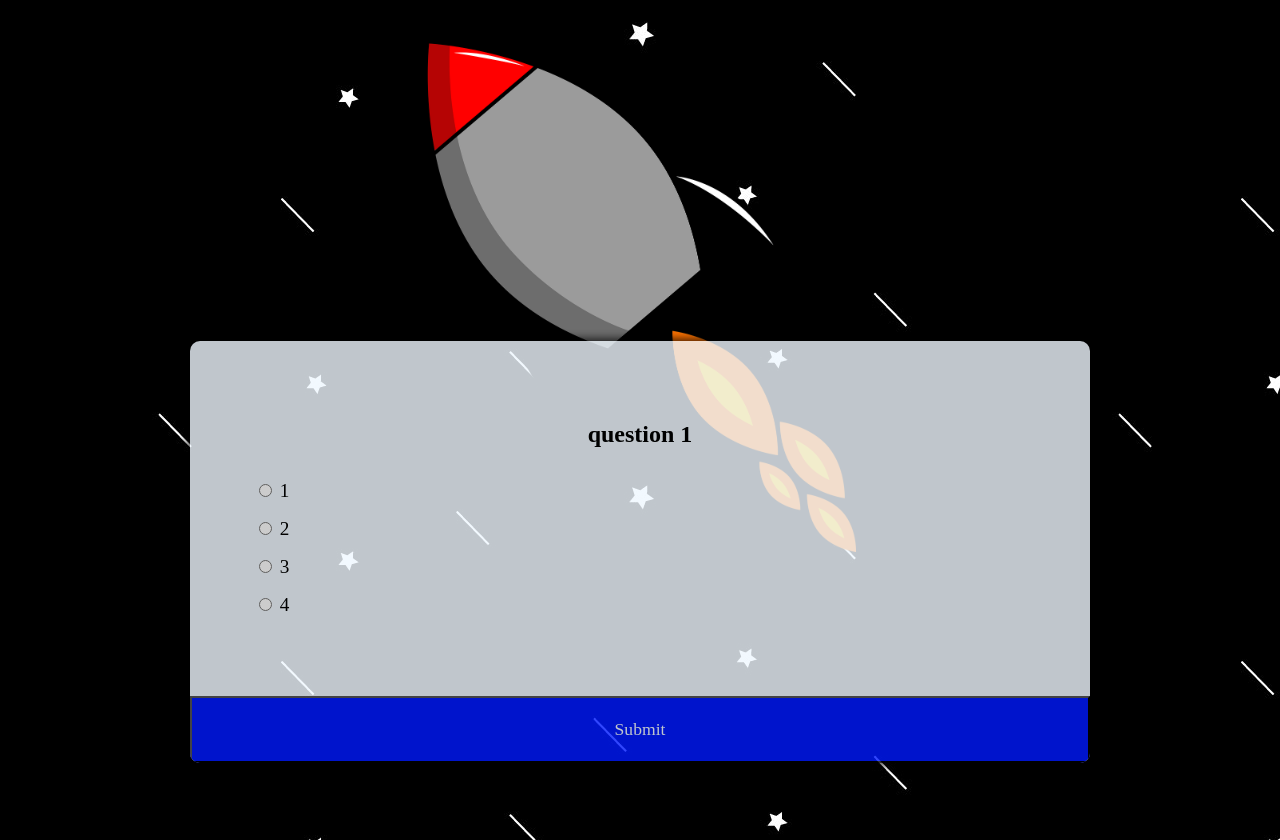
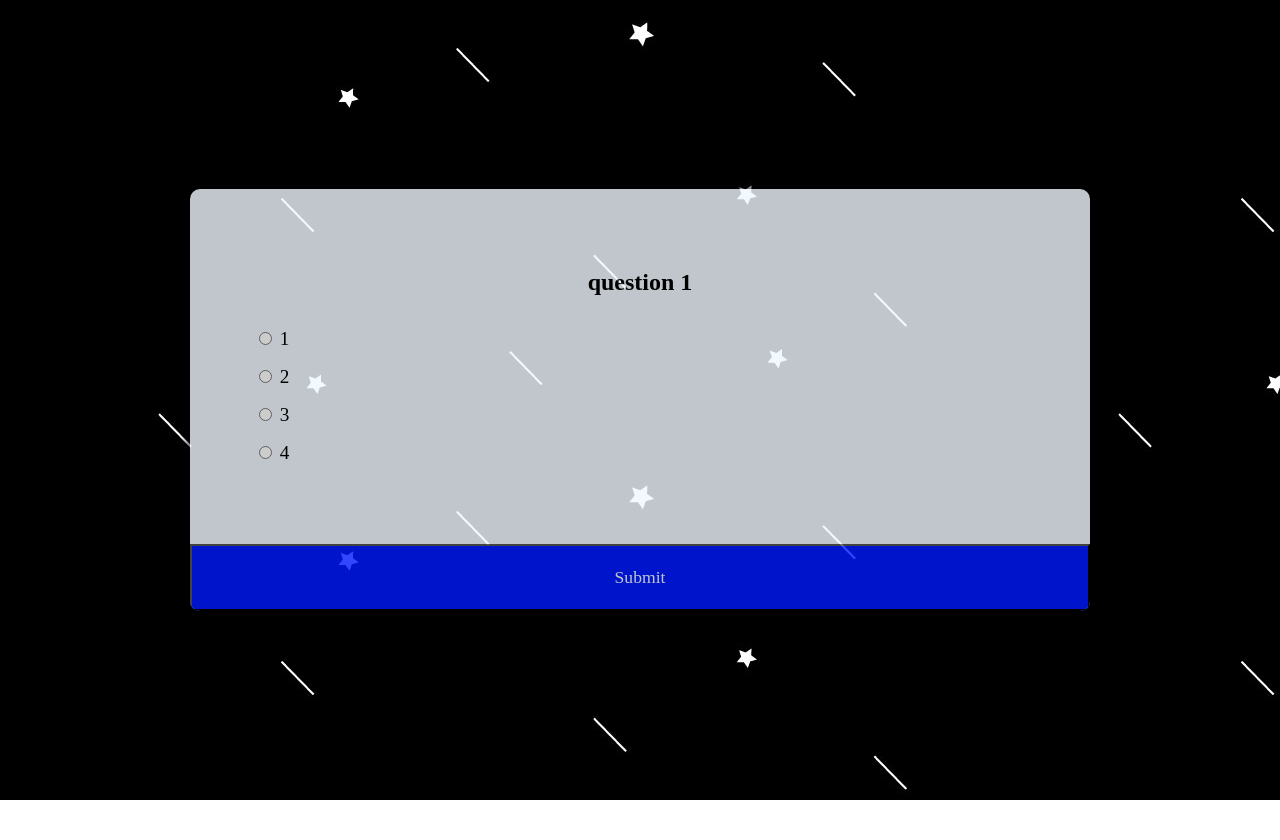
Before and after one commit to A-Ghoujal/Quizproject, a plain HTML site: page index.html in a window 1280 px wide. After the commit the page ends 800 px from the top, so only its background shows below. Drawn offline with Linux system fonts and the light colour scheme.

Commit message:
removd rocket pic until find fix

```diff
--- a/index.html
+++ b/index.html
@@ -8,8 +8,8 @@
 <title>CYB Quiz</title>
     </head>
 <body>
-    <div class="rocket-background">
-        <img src="./img/rocket.png" alt="">
+    <!-- <div class="rocket-background">
+        <img src="./img/rocket.png" alt=""> -->
     <div class="quiz-container" id="quiz">
 <div class="quiz-header">
     <h2 id="question">Question text</h2>
@@ -37,7 +37,7 @@
     </ul>
   </div>
   <button id="submit">Submit</button>
- </div>
+ <!-- </div> -->
 </div>
 <script src="index.js"></script>
 </body>
--- a/style.css
+++ b/style.css
@@ -23,7 +23,7 @@ body{
         background-position: 3000px 3000px ;
     }
 }
-.rocket-background{
+/* .rocket-background{
     position: absolute;
     display: grid;
     place-items: center;
@@ -34,7 +34,7 @@ body{
 
 .rocket-background img{
     width: 40%;
-}
+} */
 
 .quiz-container {
  background-color: aliceblue;
@@ -44,7 +44,7 @@ body{
  width: 900px;
  overflow: hidden;
  opacity: 0.8;
- margin-bottom: 55rem;
+ /* margin-bottom: 55rem; */
 
 }
 
@@ -97,8 +97,8 @@ ul{
 
 
     }
-    .rocket-background img{
+    /* .rocket-background img{
         width: 80%;
-    }
+    } */
 
  }
```
